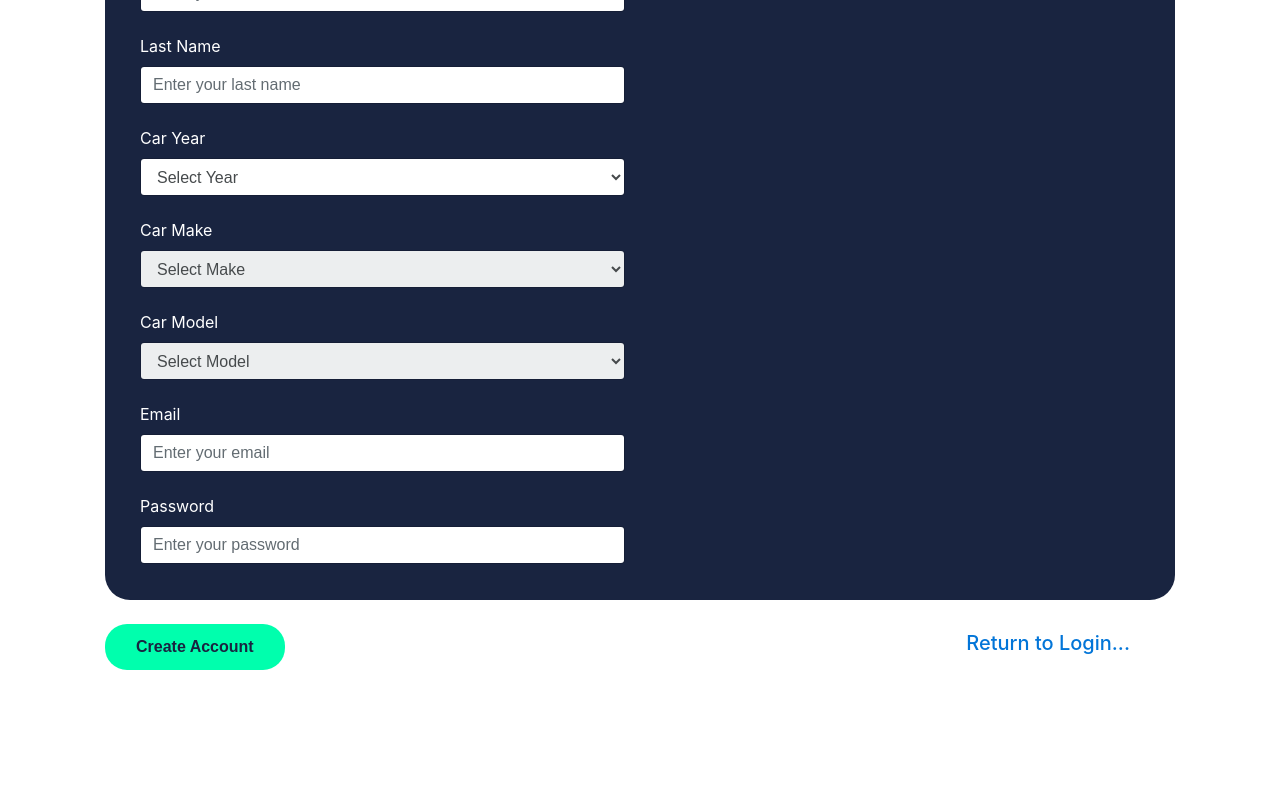
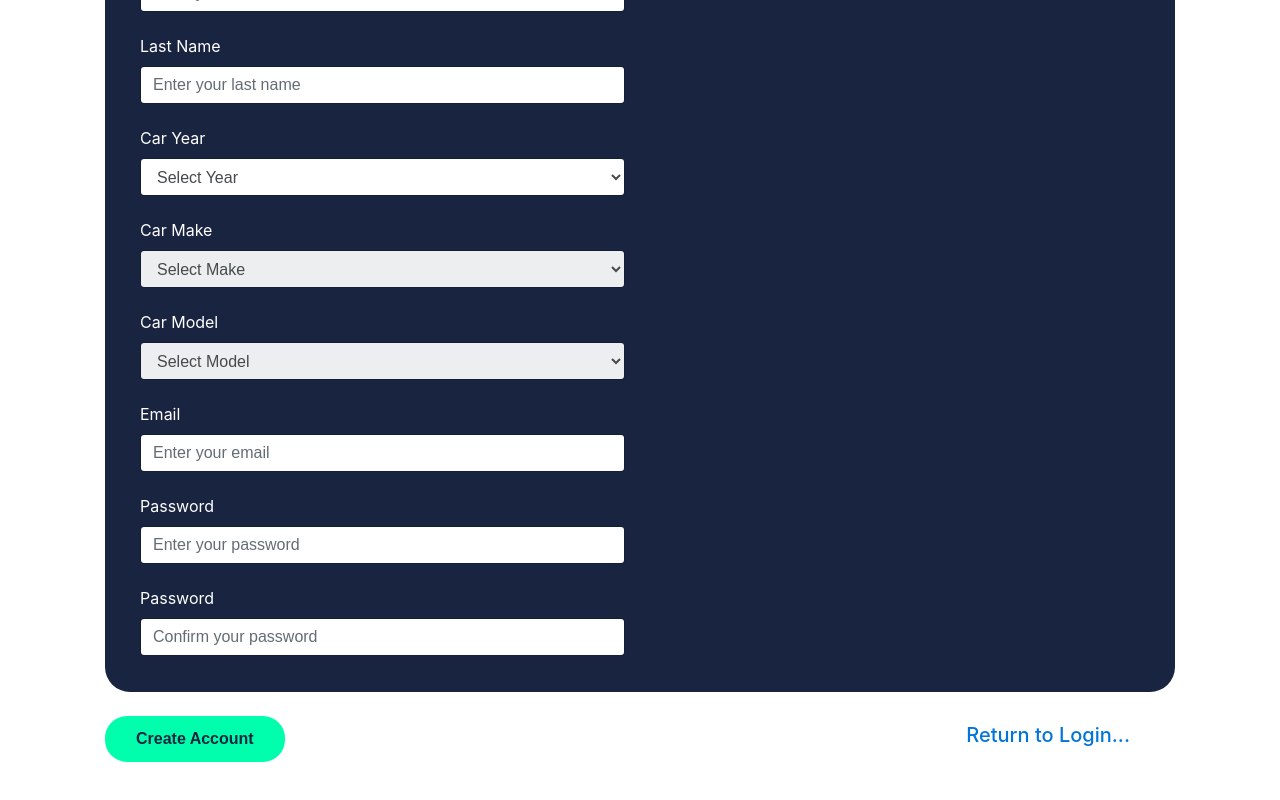
Before and after one commit to 4xRabbani/Save-A-Slot-Final, a React (Vite) app: page /register in a window 1280 px wide. Shown: the part 480-1280 px from the top of the page. Before the commit the page ends 1202 px from the top, so only its background shows below. Built offline with nearby package versions, Linux system fonts and the light colour scheme.

Commit message:
Update SignUp.jsx
Added Confirm Password

```diff
--- a/src/components/shared/SignUp.jsx
+++ b/src/components/shared/SignUp.jsx
@@ -20,7 +20,8 @@ const SignUp = () => {
   const [models, setModels] = useState([]);
   const [loading, setLoading] = useState(false);
   const [yearData, setYearData] = useState(null);
-
+  const [confirmPassword, setConfirmPassword] = useState('');
+  const [error, setError] = useState('');
   // Generate year options from 1999 to current year
   const currentYear = new Date().getFullYear();
   const years = Array.from(new Array(currentYear - 1991), (val, index) => currentYear - index);
@@ -115,6 +116,14 @@ const SignUp = () => {
 
   const handleSignUp = async (e) => {
     e.preventDefault();
+
+    if (password !== confirmPassword) {
+      setError('Passwords do not match');
+      return;
+    }
+    setError('');
+    // Handle successful password confirmation here
+    console.log('Password confirmed successfully');
 
     try {
       await createUserWithEmailAndPassword(auth, email, password);
@@ -265,6 +274,24 @@ const SignUp = () => {
                       required
                   />
                 </div>
+
+                <div className="form-group col-md-6">
+                  <label>Password</label>
+                  <input
+                      type="password"
+                      value={confirmPassword}
+                      onChange={(e) => setConfirmPassword(e.target.value)}
+                      placeholder="Confirm your password"
+                      className="form-control"
+                      required
+                  />
+                </div>
+
+                {error && (
+                    <div className="text-red-500 text-sm mb-4">
+                      {error}
+                    </div>)}
+
               </div>
 
               <div className="container row justify-content-between">
```
